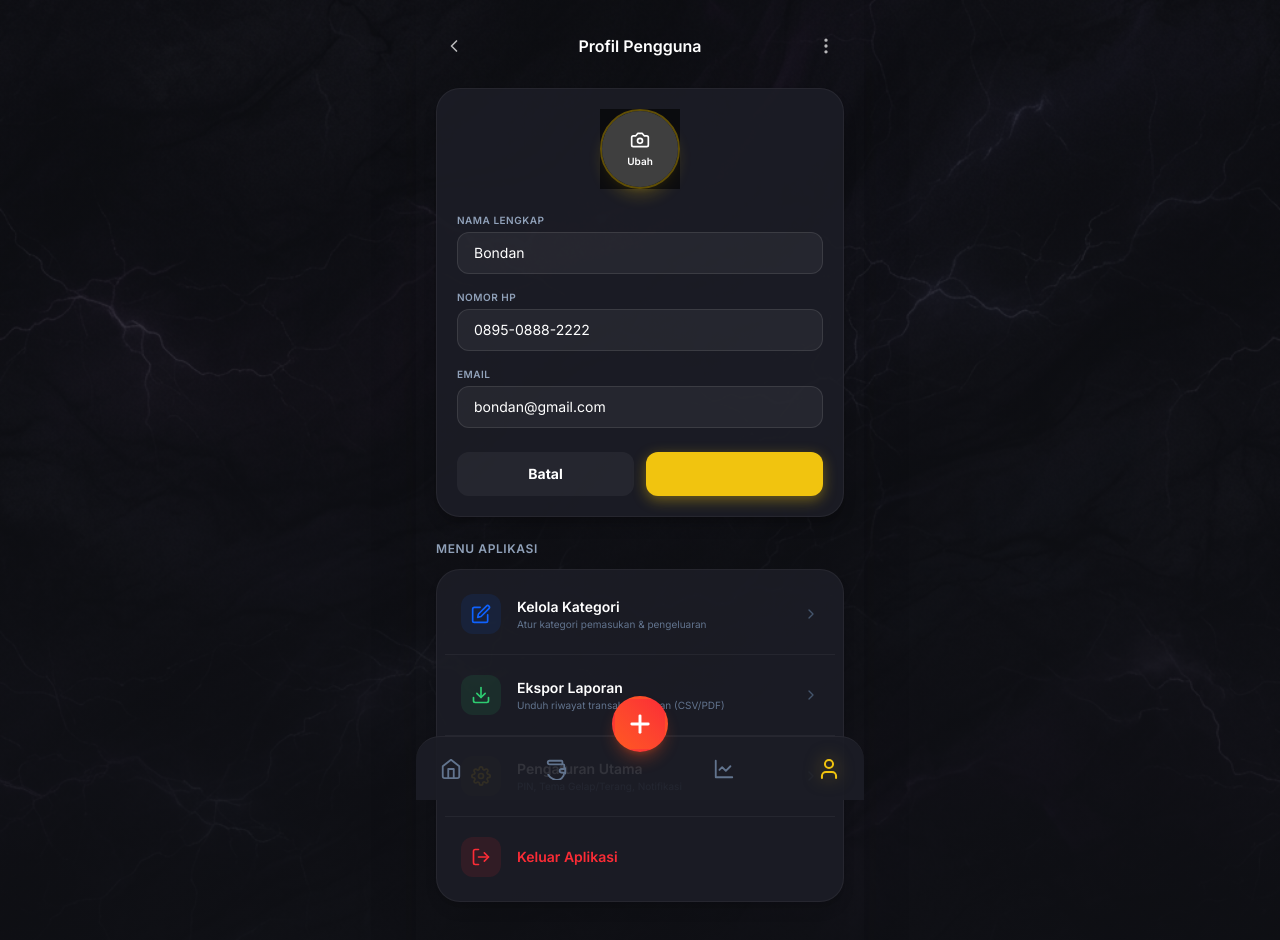
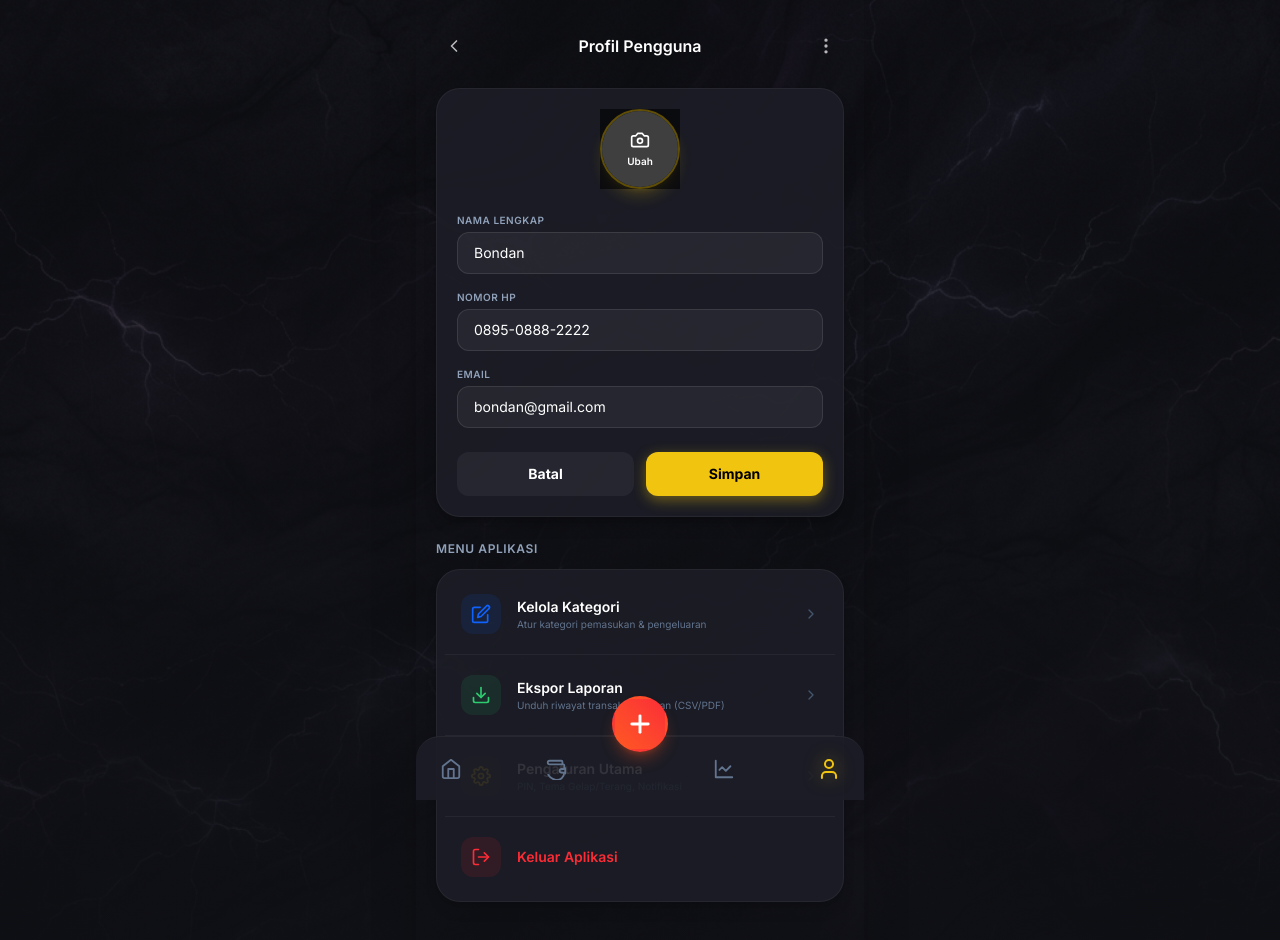
Before and after one commit to syarofbondan1909-ux/catatan-keuangan, a Next.js app: page /profile in a window 1280 px wide. Both pictures are taken after a click on the button 817 px from the left and 169 px from the top of the page. Shown: the top 940 px of the page. Built offline with nearby package versions, Linux system fonts and the light colour scheme; grey boxes are pictures that could not be loaded.

Commit message:
fix(profile): fix text color on yellow buttons

```diff
--- a/src/app/profile/page.tsx
+++ b/src/app/profile/page.tsx
@@ -63,7 +63,7 @@ export default function ProfilePage() {
               <div className="w-16 h-16 rounded-full bg-slate-700 overflow-hidden border-2 border-white/10">
                 <img src={profile.avatar || `https://api.dicebear.com/7.x/avataaars/svg?seed=${profile.name}`} alt="Avatar" className="w-full h-full object-cover" />
               </div>
-              <button onClick={() => setIsEditing(true)} className="absolute -bottom-2 -right-2 w-7 h-7 bg-brand-yellow rounded-md flex items-center justify-center text-dark-bg border-2 border-dark-card shadow-sm hover:scale-105 active:scale-95 transition-transform cursor-pointer">
+              <button onClick={() => setIsEditing(true)} className="absolute -bottom-2 -right-2 w-7 h-7 bg-brand-yellow rounded-md flex items-center justify-center text-black border-2 border-dark-card shadow-sm hover:scale-105 active:scale-95 transition-transform cursor-pointer">
                 <svg xmlns="http://www.w3.org/2000/svg" width="14" height="14" viewBox="0 0 24 24" fill="none" stroke="currentColor" strokeWidth="2.5" strokeLinecap="round" strokeLinejoin="round"><path d="M17 3a2.828 2.828 0 1 1 4 4L7.5 20.5 2 22l1.5-5.5L17 3z"/></svg>
               </button>
             </div>
@@ -96,7 +96,7 @@ export default function ProfilePage() {
             </div>
             <div className="flex gap-3 mt-2">
               <button onClick={() => setIsEditing(false)} className="flex-1 py-3 rounded-xl font-bold text-sm bg-white/5 text-white hover:bg-white/10 transition-colors">Batal</button>
-              <button onClick={handleSave} className="flex-1 py-3 rounded-xl font-bold text-sm bg-brand-yellow text-dark-bg shadow-[0_4px_14px_rgba(241,196,15,0.4)] hover:bg-yellow-400 transition-colors">Simpan</button>
+              <button onClick={handleSave} className="flex-1 py-3 rounded-xl font-bold text-sm bg-brand-yellow text-black shadow-[0_4px_14px_rgba(241,196,15,0.4)] hover:bg-yellow-400 transition-colors">Simpan</button>
             </div>
           </div>
         )}
```
